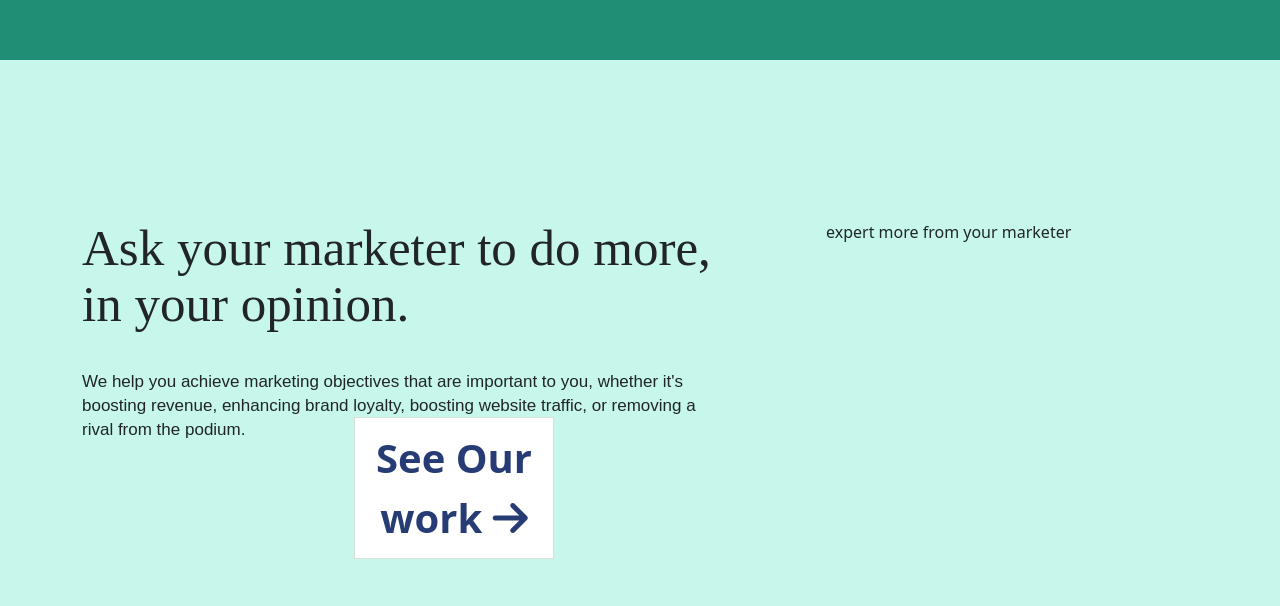
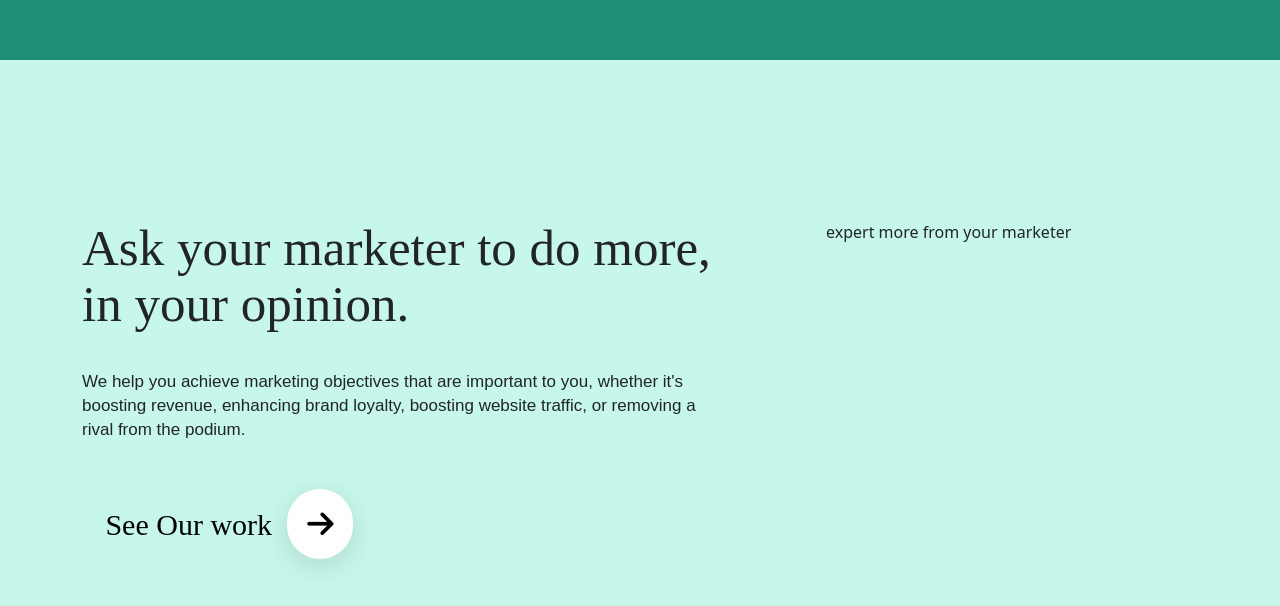
Before and after one commit to Shiham123/BD_job-task, a website: page index.html in a window 1280 px wide. Shown: the part 903-1509 px from the top of the page. Drawn offline with nearby package versions, Linux system fonts and the light colour scheme.

```diff
--- a/css/ask.css
+++ b/css/ask.css
@@ -70,28 +70,51 @@
 .ask-section-content-btn > .ask-section-playground {
   text-align: center;
   position: absolute;
-  top: 50%;
-  left: 50%;
-  transform: translate(-50%, -50%);
+  top: 0px;
+  left: 1%;
   display: flex;
+  justify-content: space-between;
 }
 
 .ask-section-content-btn > .ask-section-playground > button {
-  font-size: 40px;
-  font-weight: bold;
-  margin: 20px;
-  padding: 10px;
-  width: 200px;
-  border: 1px solid #ddd;
+  font-size: 30px;
+  font-weight: 400;
+  font-family: serif;
+  border: none;
+  outline: none;
+  border-radius: 35px;
+  width: 270px;
   transition: all 0.5s ease-out;
-  color: #273c75;
+  display: flex;
+  justify-content: space-between;
+  align-items: center;
+  background-color: transparent;
+}
+
+.ask-section-content-btn > .ask-section-playground > button > span {
+  padding: 0px 10px;
+}
+
+.ask-section-content-btn > .ask-section-playground > button > i {
+  background-color: white;
+  box-shadow: rgba(100, 100, 111, 0.2) 0px 7px 29px 0px;
+  padding: 20px 20px;
+  border-radius: 35px;
+}
+
+.ask-section-content-btn > .ask-section-playground > button > i:hover {
+  background-color: white;
+  box-shadow: none;
+  border: none;
+  outline: none;
 }
 
 .ask-section-content-btn > .ask-section-playground > button:hover {
-  color: #fff;
+  color: black;
 }
-.ask-section-content-btn > .ask-section-playground > button {
-  background: linear-gradient(to right, #fff 50%, #e84118 50%);
+.ask-section-content-btn > .ask-section-playground > button:hover {
+  box-shadow: rgba(100, 100, 111, 0.2) 0px 7px 29px 0px;
+  background: linear-gradient(to right, transparent 50%, #ffffff 50%);
   background-size: 200% 100%;
   background-position: left;
 }
```
